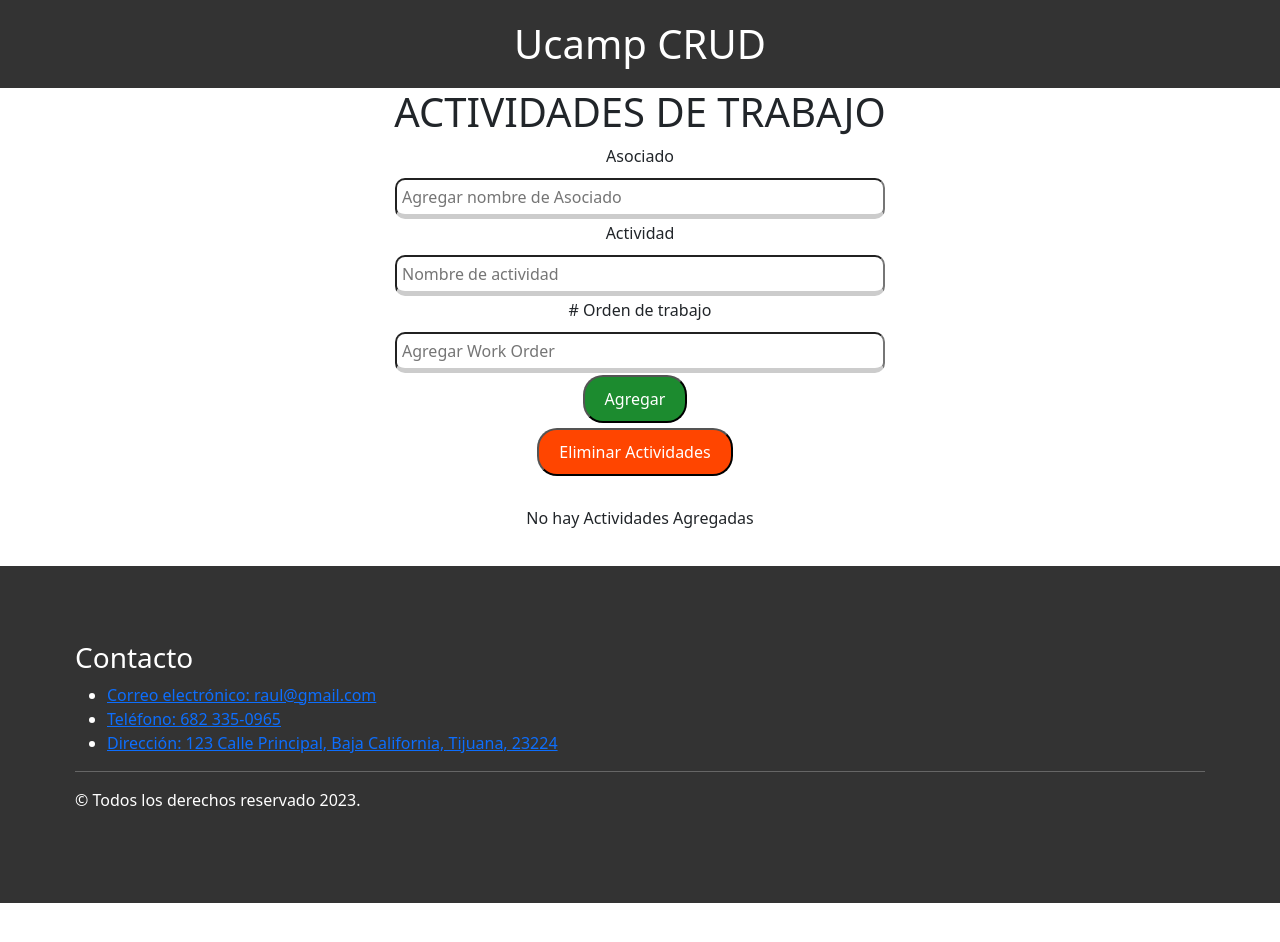
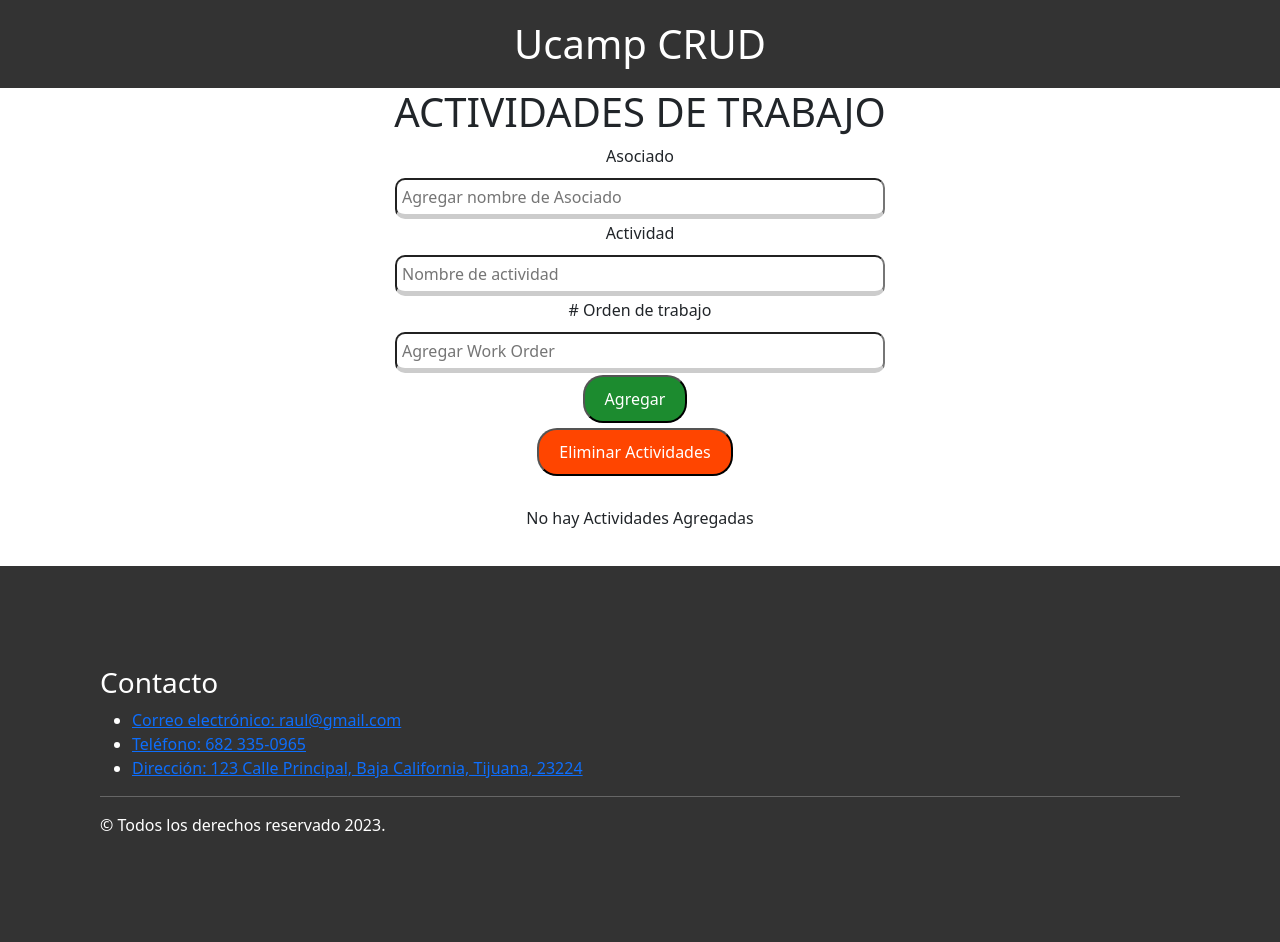
Before and after one commit to Aguas7x/Unidad_2_CRUD, a plain HTML site: page index.html in a window 1280 px wide. Before the commit the page ends 903 px from the top, so only its background shows below. Drawn offline with nearby package versions, Linux system fonts and the light colour scheme; files that its build step writes are made by us from their sources.

Commit message:
ajustes de footer

```diff
--- a/src/css/index.css
+++ b/src/css/index.css
@@ -32,7 +32,7 @@ h1{
 footer {
   background-color: #333;
   color: #fff;
-  padding: 75px;
+  padding: 100px;
   position:relative;
   bottom: 0;
   width: 100%;
```
